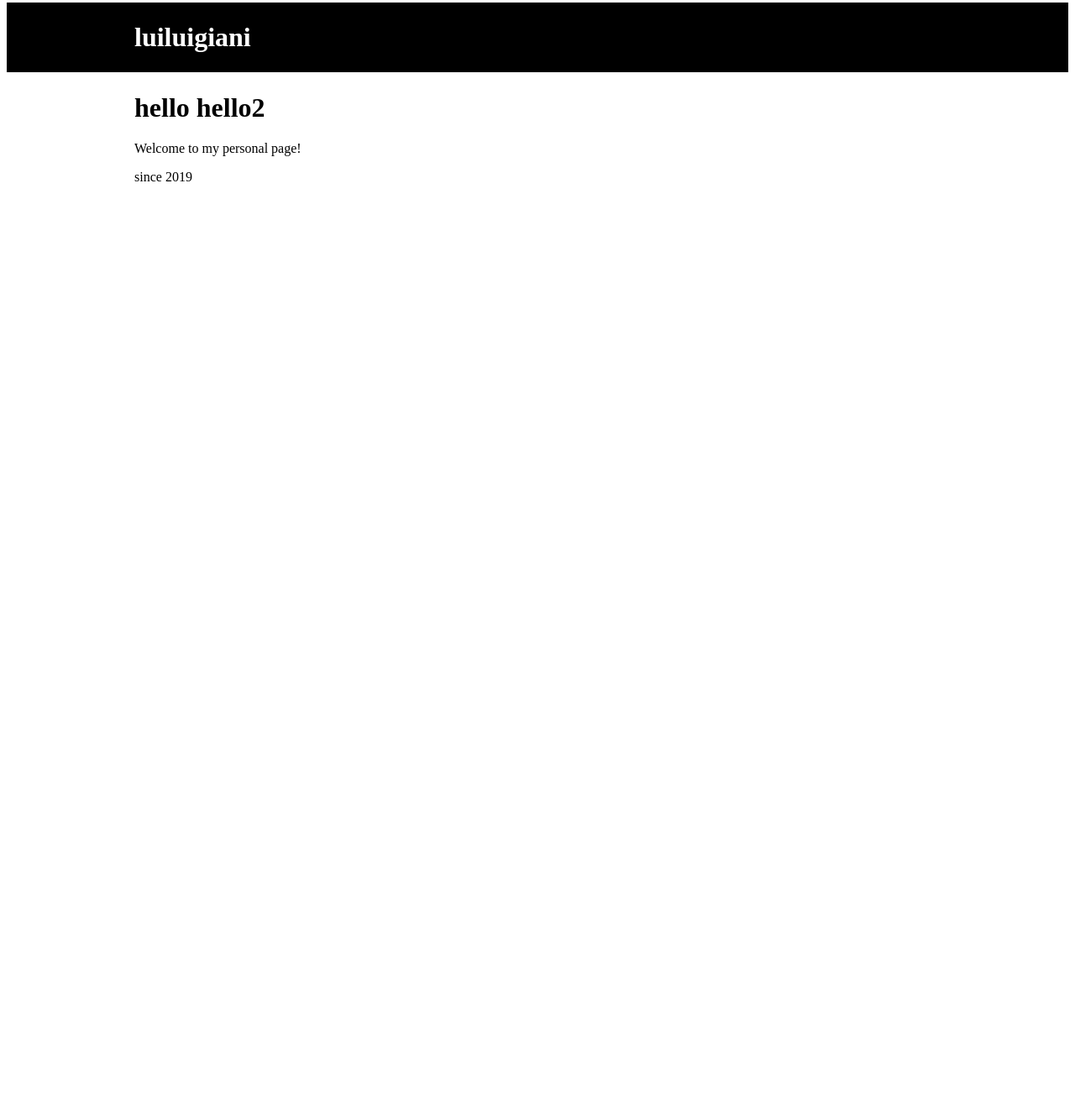
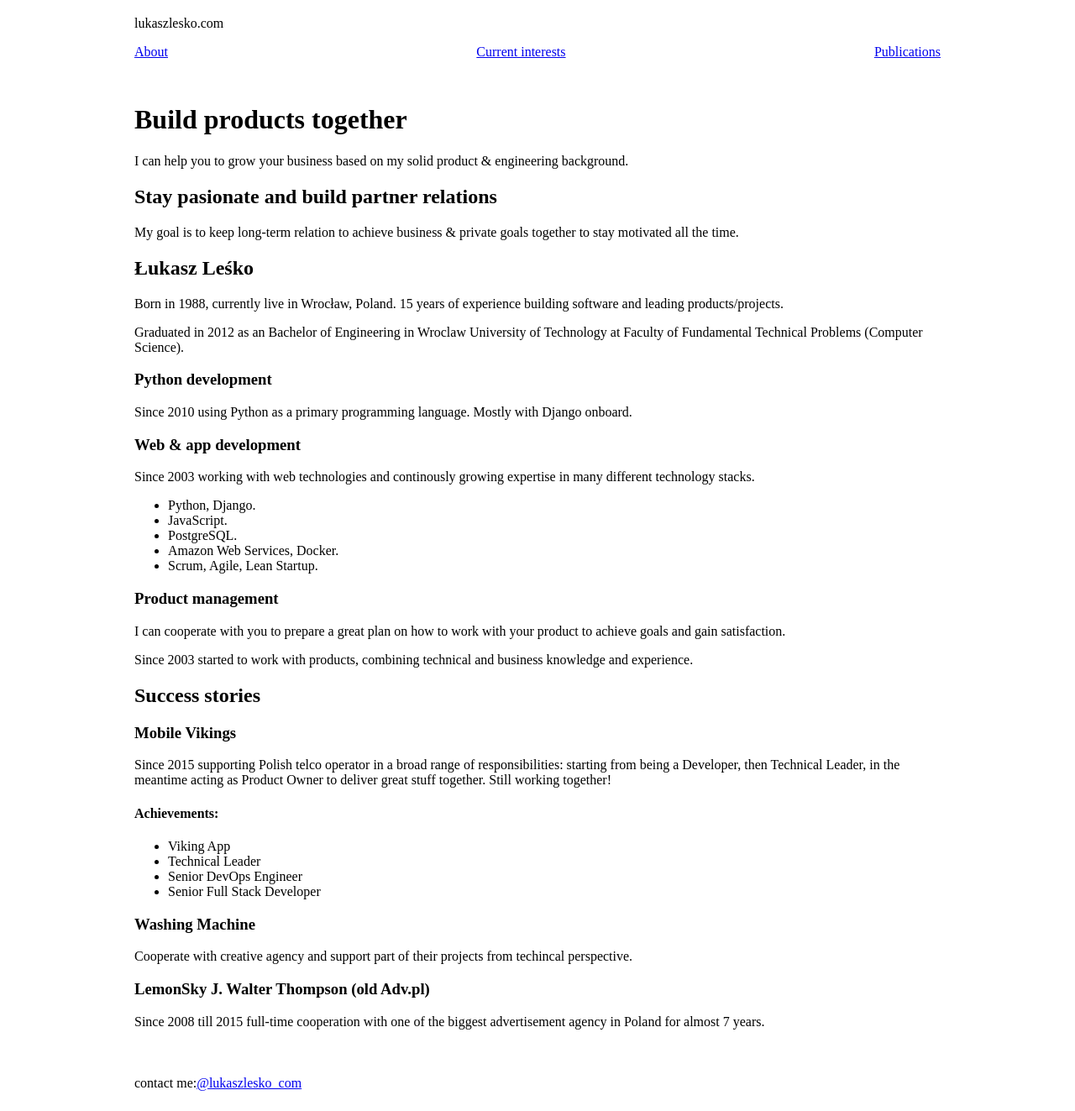
Before and after one commit to lukaszlesko/lukaszlesko.com, a Gatsby site: page / in a window 1280 px wide. Shown: the part 5-1328 px from the top of the page at 84% size. Before the commit the page ends 800 px from the top, so only its background shows below. Built offline with nearby package versions, Linux system fonts and the light colour scheme; Gatsby itself is replaced by a stand-in of ours.

Commit message:
skeleton website version with some real content

```diff
--- a/gatsby-config.js
+++ b/gatsby-config.js
@@ -1,8 +1,8 @@
 module.exports = {
   siteMetadata: {
-    title: `luiluigiani`,
+    title: `lukaszlesko.com`,
     description: `do something great`,
-    author: `@luiluigiani`,
+    author: `@lukaszlesko_com`,
   },
   plugins: [
     `gatsby-plugin-react-helmet`,
@@ -24,7 +24,7 @@ module.exports = {
         background_color: `#000000`,
         theme_color: `#000000`,
         display: `minimal-ui`,
-        icon: `src/images/gatsby-icon.png`, // This path is relative to the root of the site.
+        icon: `src/images/favicon.png`, // This path is relative to the root of the site.
       },
     },
     {
--- /dev/null
+++ b/src/components/footer.js
@@ -0,0 +1,21 @@
+import React from "react"
+
+const Footer = () => (
+    <footer
+        style={{
+            maxWidth: 960,
+            margin: `0 auto`,
+            padding: `1rem`
+        }}
+    >
+        contact me:
+        <a href="https://twitter.com/lukaszlesko_com"
+            rel="noopener noreferrer"
+            target="_blank"
+        >
+            @lukaszlesko_com
+        </a>
+    </footer>
+)
+
+export default Footer
--- a/src/components/header.js
+++ b/src/components/header.js
@@ -5,30 +5,40 @@ import React from "react"
 const Header = ({ siteTitle }) => (
     <header
         style={{
-      background: `black`,
-      color: `white`,
             marginBottom: `1.45rem`,
+            display: `flex`,
+            justifyContent: `left`,
+            flexDirection: 'column',
+            margin: `0 auto`,
+            maxWidth: 960,
+            padding: `1rem 1rem`
         }}
     >
-    <div
-      style={{
-        margin: `0 auto`,
-        maxWidth: 960,
-        padding: `1.45rem 1.0875rem`,
-      }}
-    >
-      <h1 style={{ margin: 0 }}>
+        <div>
             <Link
                 to="/"
                 style={{
-            color: `white`,
+                    color: `black`,
                     textDecoration: `none`,
                 }}
                 >
                 {siteTitle}
             </Link>
-      </h1>
         </div>
+
+        <nav>
+            <ul
+                style={{
+                    display: `flex`,
+                    listStyleType: `none`,
+                    padding: 0,
+                    justifyContent: `space-between`
+                }}>
+                <li><Link to="/">About</Link></li>
+                <li><Link to="/current_interests">Current interests</Link></li>
+                <li><Link to="/publications">Publications</Link></li>
+            </ul>
+        </nav>
     </header>
 )
 
--- a/src/components/image.js
+++ /dev/null
@@ -1,32 +0,0 @@
-import React from "react"
-import { useStaticQuery, graphql } from "gatsby"
-import Img from "gatsby-image"
-
-/*
- * This component is built using `gatsby-image` to automatically serve optimized
- * images with lazy loading and reduced file sizes. The image is loaded using a
- * `useStaticQuery`, which allows us to load the image from directly within this
- * component, rather than having to pass the image data down from pages.
- *
- * For more information, see the docs:
- * - `gatsby-image`: https://gatsby.dev/gatsby-image
- * - `useStaticQuery`: https://www.gatsbyjs.org/docs/use-static-query/
- */
-
-const Image = () => {
-  const data = useStaticQuery(graphql`
-    query {
-      placeholderImage: file(relativePath: { eq: "gatsby-astronaut.png" }) {
-        childImageSharp {
-          fluid(maxWidth: 300) {
-            ...GatsbyImageSharpFluid
-          }
-        }
-      }
-    }
-  `)
-
-  return <Img fluid={data.placeholderImage.childImageSharp.fluid} />
-}
-
-export default Image
--- a/src/components/layout.js
+++ b/src/components/layout.js
@@ -10,6 +10,7 @@ import PropTypes from "prop-types"
 import { useStaticQuery, graphql } from "gatsby"
 
 import Header from "./header"
+import Footer from "./footer"
 import "./layout.css"
 
 const Layout = ({ children }) => {
@@ -35,10 +36,8 @@ const Layout = ({ children }) => {
         }}
       >
         <main>{children}</main>
-        <footer>
-          since 2019
-        </footer>
       </div>
+      <Footer />
     </>
   )
 }
--- a/src/pages/index.js
+++ b/src/pages/index.js
@@ -1,15 +1,98 @@
 import React from "react"
-import { Link } from "gatsby"
 
 import Layout from "../components/layout"
-import Image from "../components/image"
 import SEO from "../components/seo"
 
 const IndexPage = () => (
   <Layout>
-    <SEO title="Home" />
-    <h1>hello hello2</h1>
-    <p>Welcome to my personal page!</p>
+    <SEO title="Who I am" />
+    <h1>Build products together</h1>
+    <p>
+        I can help you to grow your business based on my solid product & engineering background.
+    </p>
+    <h2>Stay pasionate and build partner relations</h2>
+    <p>
+        My goal is to keep long-term relation to achieve business & private goals together
+        to stay motivated all the time.
+    </p>
+    <h2>Łukasz Leśko</h2>
+    <p>
+        Born in 1988, currently live in Wrocław, Poland.
+        15 years of experience building software and leading products/projects.
+    </p>
+    <p>
+        Graduated in 2012 as an Bachelor of Engineering in Wroclaw University of Technology
+        at Faculty of Fundamental Technical Problems (Computer Science).
+    </p>
+
+    <h3>Python development</h3>
+
+    <p>
+        Since 2010 using Python as a primary programming language.
+        Mostly with Django onboard.
+    </p>
+
+    <h3>Web & app development</h3>
+
+    <p>
+        Since 2003 working with web technologies
+        and continously growing expertise in many different technology stacks.
+    </p>
+
+    <ul>
+        <li>Python, Django.</li>
+        <li>JavaScript.</li>
+        <li>PostgreSQL.</li>
+        <li>Amazon Web Services, Docker.</li>
+        <li>Scrum, Agile, Lean Startup.</li>
+    </ul>
+
+    <h3>Product management</h3>
+
+    <p>
+        I can cooperate with you to prepare a great plan
+        on how to work with your product
+        to achieve goals and gain satisfaction.
+    </p>
+
+    <p>
+        Since 2003 started to work with products,
+        combining technical and business knowledge and experience.
+    </p>
+
+    <h2>Success stories</h2>
+
+    <h3>Mobile Vikings</h3>
+
+    <p>
+        Since 2015 supporting Polish telco operator in a broad range of responsibilities:
+        starting from being a Developer, then Technical Leader, in the meantime acting as Product Owner
+        to deliver great stuff together. Still working together!
+    </p>
+
+    <h4>Achievements:</h4>
+
+    <ul>
+        <li>Viking App</li>
+        <li>Technical Leader</li>
+        <li>Senior DevOps Engineer</li>
+        <li>Senior Full Stack Developer</li>
+    </ul>
+
+    <h3>Washing Machine</h3>
+
+    <p>
+        Cooperate with creative agency and support
+        part of their projects from techincal perspective.
+    </p>
+
+    <h3>LemonSky J. Walter Thompson (old Adv.pl)</h3>
+
+    <p>
+        Since 2008 till 2015 full-time cooperation with one of the biggest
+        advertisement agency in Poland for almost 7 years.
+    </p>
+
   </Layout>
 )
 
```
Also changed, not shown: src/pages/current_interests.js (added, +17 -0 lines), src/pages/page-2.js (deleted, +0 -16 lines), src/pages/publications.js (added, +21 -0 lines), src/images/favicon.png (added), src/images/gatsby-astronaut.png (deleted), src/images/gatsby-icon.png (deleted). Lines whose indentation alone changed are shown as unchanged.
